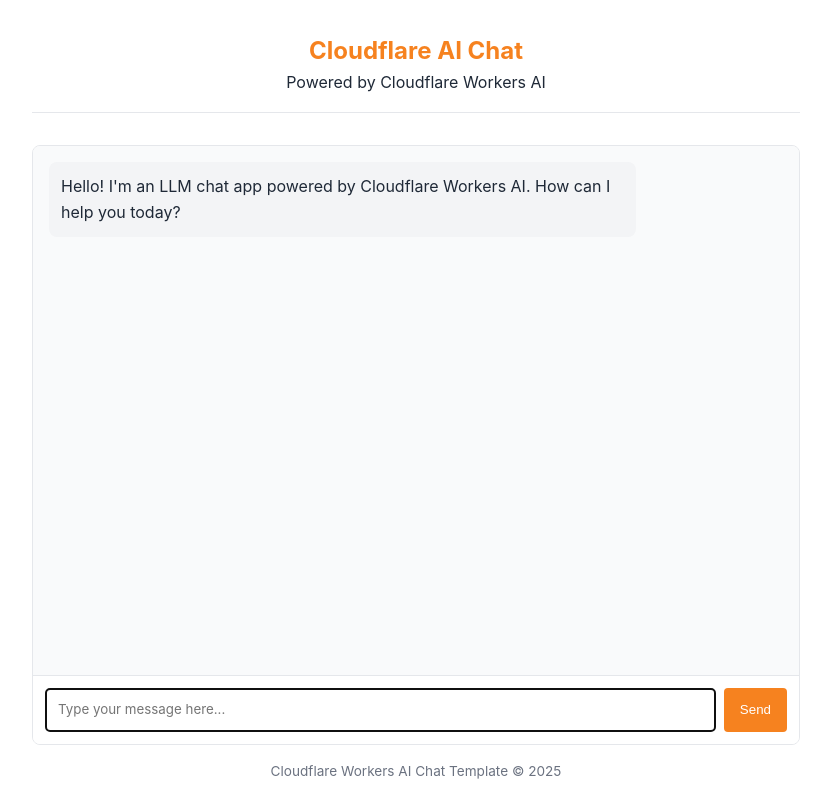
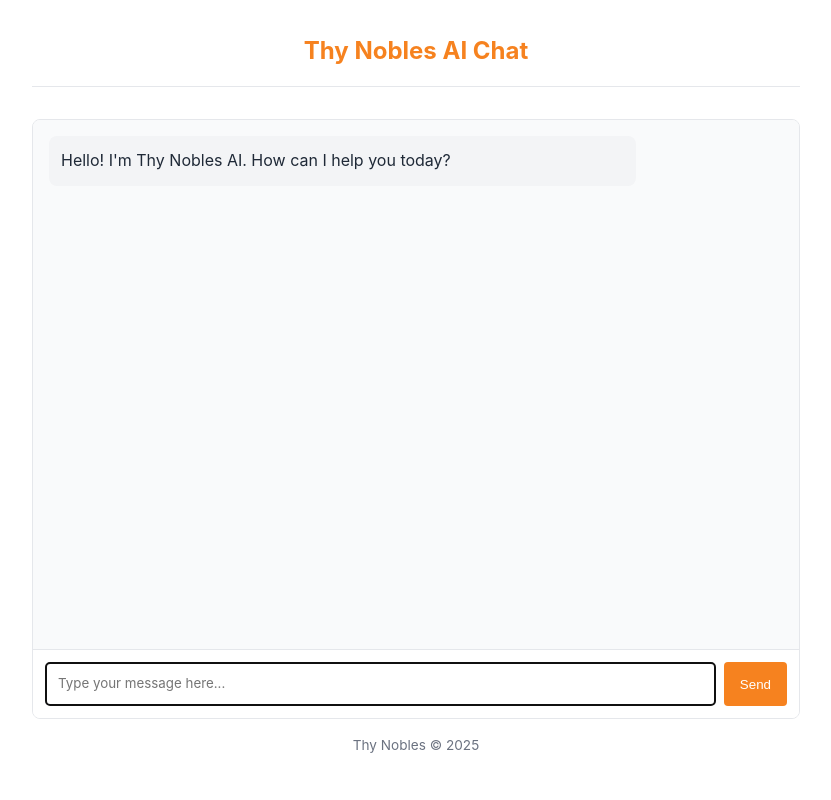
Before and after one commit to AondonaKATO/llm-chat-app-template, a website: page public/index.html in a window 1280 px wide. Shown: the whole page, without its empty margins (224-1055 px from the left). Drawn offline with Linux system fonts and the light colour scheme.

Commit message:
Update index.html

```diff
--- a/public/index.html
+++ b/public/index.html
@@ -138,15 +138,15 @@
   </head>
   <body>
     <header>
-      <h1>Cloudflare AI Chat</h1>
-      <p>Powered by Cloudflare Workers AI</p>
+      <h1>Thy Nobles AI Chat</h1>
+      <!--<p>Powered by Cloudflare Workers AI</p>-->
     </header>
 
     <div class="chat-container">
       <div id="chat-messages" class="chat-messages">
         <div class="message assistant-message">
           <p>
-            Hello! I'm an LLM chat app powered by Cloudflare Workers AI. How can
+            Hello! I'm Thy Nobles AI. How can
             I help you today?
           </p>
         </div>
@@ -168,7 +168,7 @@
     </div>
 
     <footer>
-      <p>Cloudflare Workers AI Chat Template &copy; 2025</p>
+      <p>Thy Nobles &copy; 2025</p>
     </footer>
 
     <!-- Chat app script -->
```
